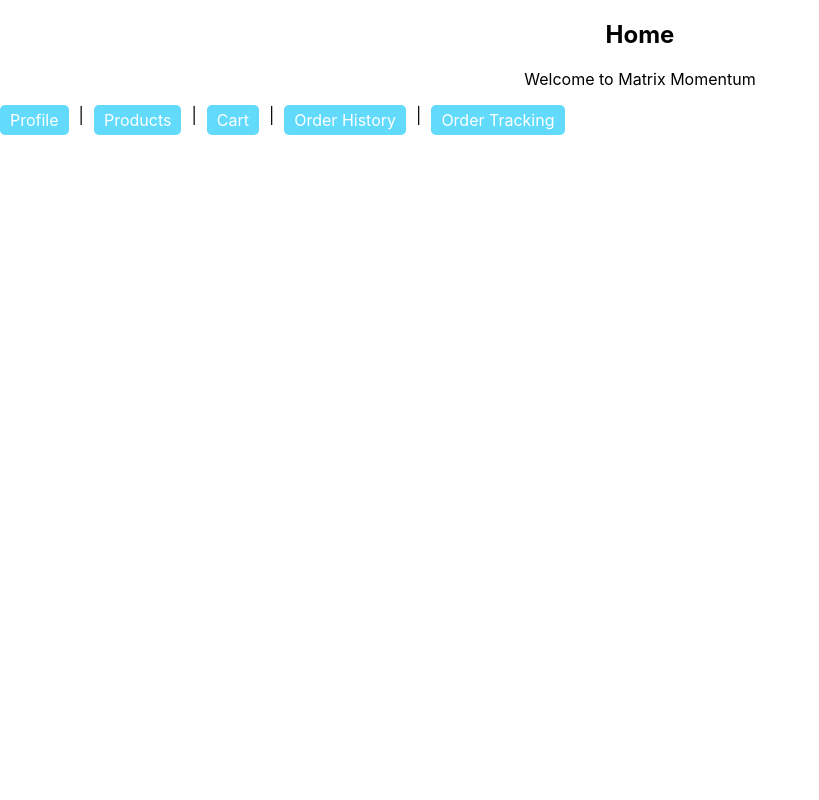
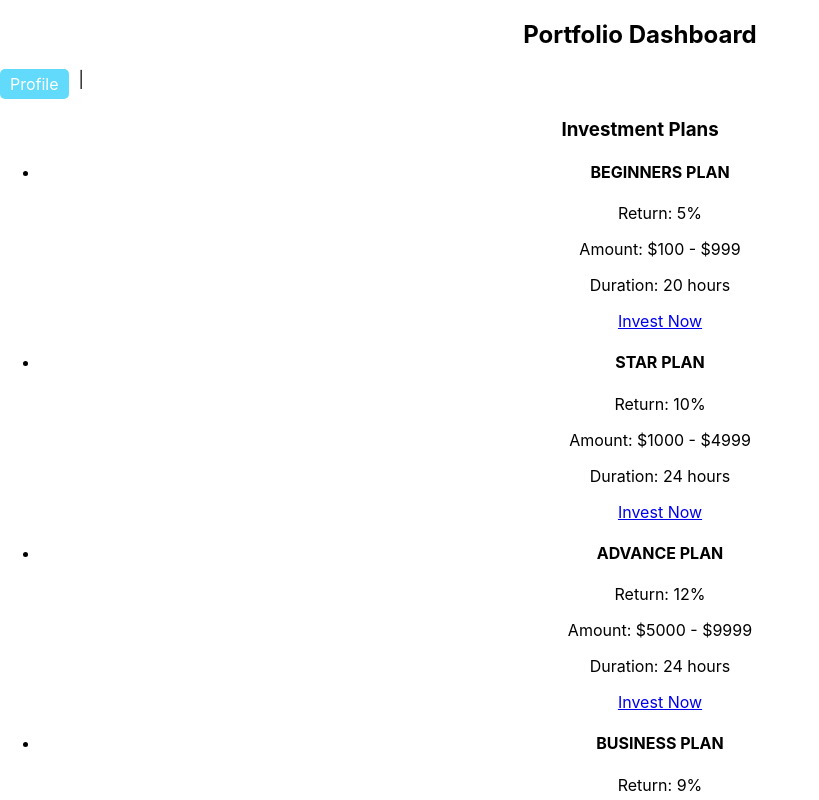
Before and after one commit to Geobellz22/TEST-MATRIX, a React (Create React App) app: page / in a window 1280 px wide. Shown: the top 800 px of the page, without its empty margins (0-819 px from the left). Built offline with nearby package versions, Linux system fonts and the light colour scheme.

Commit message:
update branch

```diff
--- a/src/App.js
+++ b/src/App.js
@@ -1,30 +1,22 @@
+// src/App.js
 import React from 'react';
-import { BrowserRouter, Route, Routes, Link } from 'react-router-dom';
+import { BrowserRouter, Route, Routes } from 'react-router-dom';
 import './App.css';
-import Home from './components/Home';
+import PortfolioDashboard from './components/PortfolioDashboard';
 import Login from './components/Login';
 import Register from './components/Register';
 import Profile from './components/Profile';
-import ProductList from './components/ProductList';
-import Cart from './components/Cart';
-import OrderHistory from './components/OrderHistory';
-import OrderTracking from './components/OrderTracking';
+
 
 function App() {
   return (
     <BrowserRouter>
       <div className="App">
-        <header>
-        </header>
         <Routes>
-          <Route exact path="/login" element={<Login />} />
-          <Route exact path="/register" element={<Register />} />
-          <Route path="/" element={<Home />} />
+          <Route path="/" element={<PortfolioDashboard />} />
+          <Route path="/login" element={<Login />} />
+          <Route path="/register" element={<Register />} />
           <Route path="/profile" element={<Profile />} />
-          <Route path="/products" element={<ProductList />} />
-          <Route path="/cart" element={<Cart />} />
-          <Route path="/order-history" element={<OrderHistory />} />
-          <Route path="/order-tracking/:orderId" element={<OrderTracking />} />
         </Routes>
       </div>
     </BrowserRouter>
--- a/src/components/Home.js
+++ b/src/components/Home.js
@@ -7,11 +7,7 @@
       <h2>Home</h2>
       <p>Welcome to Matrix Momentum</p>
       <nav>
-      <Link to="/profile">Profile</Link> |
-        <Link to="/products">Products</Link> |
-        <Link to="/cart">Cart</Link> |
-        <Link to="/order-history">Order History</Link> |
-        <Link to="/order-tracking">Order Tracking</Link>
+      <Link to="/profile">Profile</Link>
         </nav>
     </div>
   );
--- /dev/null
+++ b/src/components/PortfolioDashboard.js
@@ -0,0 +1,39 @@
+// src/components/PortfolioDashboard.js
+import React from 'react';
+import { Link } from 'react-router-dom';
+
+const investmentPlans = [
+  { name: 'BEGINNERS PLAN', returnPercentage: 5, minAmount: 100, maxAmount: 999, duration: 20 },
+  { name: 'STAR PLAN', returnPercentage: 10, minAmount: 1000, maxAmount: 4999, duration: 24 },
+  { name: 'ADVANCE PLAN', returnPercentage: 12, minAmount: 5000, maxAmount: 9999, duration: 24 },
+  { name: 'BUSINESS PLAN', returnPercentage: 9, minAmount: 3000, maxAmount: 12000, duration: 5 },
+  { name: 'GOLDEN PLAN', returnPercentage: 10, minAmount: 10000, maxAmount: 20000, duration: 78 },
+  { name: 'PREMIUM PLAN', returnPercentage: 20, minAmount: 20000, maxAmount: 'UNLIMITED', duration: 48 }
+];
+
+const PortfolioDashboard = () => {
+  return (
+    <div>
+      <h2>Portfolio Dashboard</h2>
+      <nav>
+        <Link to="/profile">Profile</Link> |
+      </nav>
+      <div>
+        <h3>Investment Plans</h3>
+        <ul>
+          {investmentPlans.map((plan, index) => (
+            <li key={index}>
+              <h4>{plan.name}</h4>
+              <p>Return: {plan.returnPercentage}%</p>
+              <p>Amount: ${plan.minAmount} - ${plan.maxAmount}</p>
+              <p>Duration: {plan.duration} hours</p>
+              <Link to="/register">Invest Now</Link>
+            </li>
+          ))}
+        </ul>
+      </div>
+    </div>
+  );
+};
+
+export default PortfolioDashboard;
--- a/src/components/ProductList.js
+++ /dev/null
@@ -1,29 +0,0 @@
-import React, { useEffect, useState } from 'react';
-import { Link } from 'react-router-dom';
-
-const ProductList = () => {
-  const [products, setProducts] = useState([]);
-
-  useEffect(() => {
-    // Simulate fetching products from backend
-    setProducts([
-      { id: 1, name: 'Product 1', price: 100 },
-      { id: 2, name: 'Product 2', price: 200 }
-    ]);
-  }, []);
-
-  return (
-    <div>
-      <h2>Product Catalog</h2>
-      <ul>
-        {products.map(product => (
-          <li key={product.id}>
-            <Link to={`/products/${product.id}`}>{product.name}</Link> - ${product.price}
-          </li>
-        ))}
-      </ul>
-    </div>
-  );
-};
-
-export default ProductList;
--- a/src/components/Register.js
+++ b/src/components/Register.js
@@ -1,6 +1,7 @@
-import React, { useState } from 'react';
+import React, { useState, useEffect } from 'react';
 import { useNavigate, Link } from 'react-router-dom';
 import { FaUser, FaEnvelope, FaLock, FaWallet } from 'react-icons/fa';
+import { useLocation } from 'react-router-dom';
 import './LoginRegister.css';
 
 const Register = () => {
```
Also changed, not shown: src/components/Enable2FA.js (deleted, +0 -47 lines), src/components/InvestmentPlan.js (added, +17 -0 lines).
